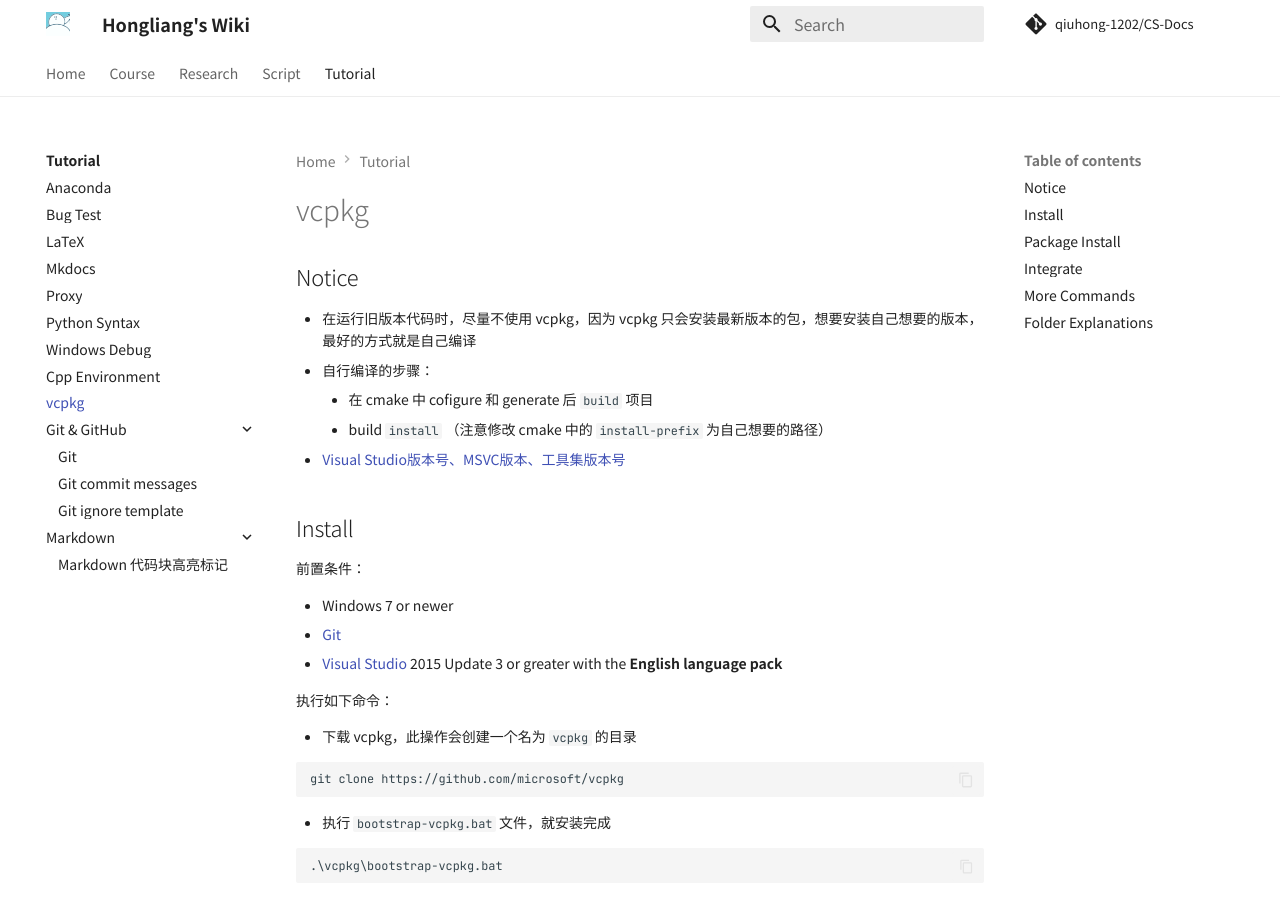
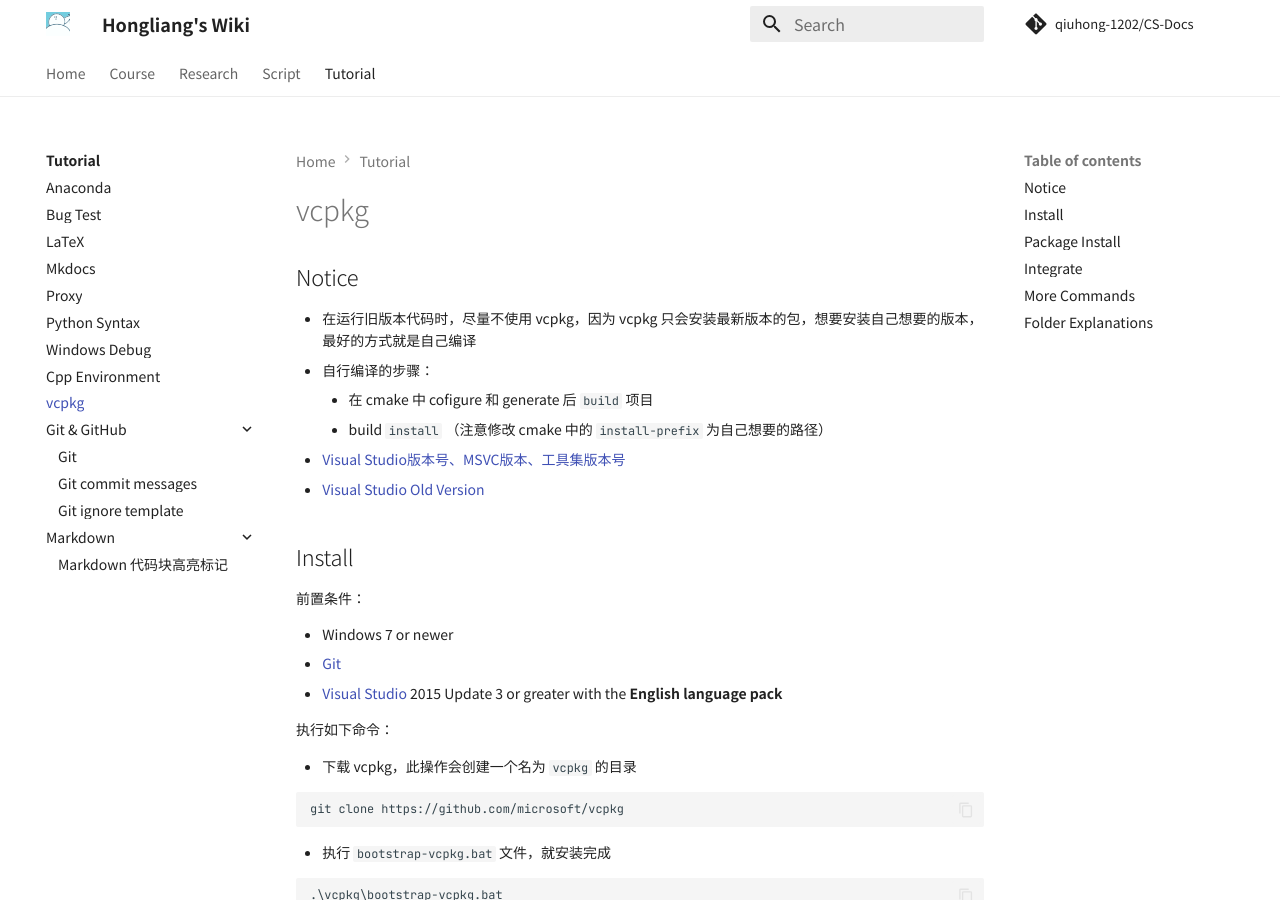
Before and after one commit to QiuHong-1202/CS-Document, an MkDocs documentation site: the page built from docs/Tutorial/vcpkg.md, in a window 1280 px wide and 900 px high. Built offline with MkDocs 1.6.1 and Material for MkDocs 9.7.7, drawn with Linux system fonts in a browser that asks for light colours; nearby versions of some CDN libraries; comment, search, counter and statistics services are not loaded.

Commit message:
docs: old version of vs

```diff
--- a/docs/Tutorial/vcpkg.md
+++ b/docs/Tutorial/vcpkg.md
@@ -8,6 +8,8 @@
     - build `install`  （注意修改 cmake 中的 `install-prefix` 为自己想要的路径）
 
 - [Visual Studio版本号、MSVC版本、工具集版本号](https://blog.csdn.net/sanqima/article/details/117849324)
+
+- [Visual Studio Old Version](https://learn.microsoft.com/zh-cn/visualstudio/releases/2019/release-note)
 
 ## Install
 
```
